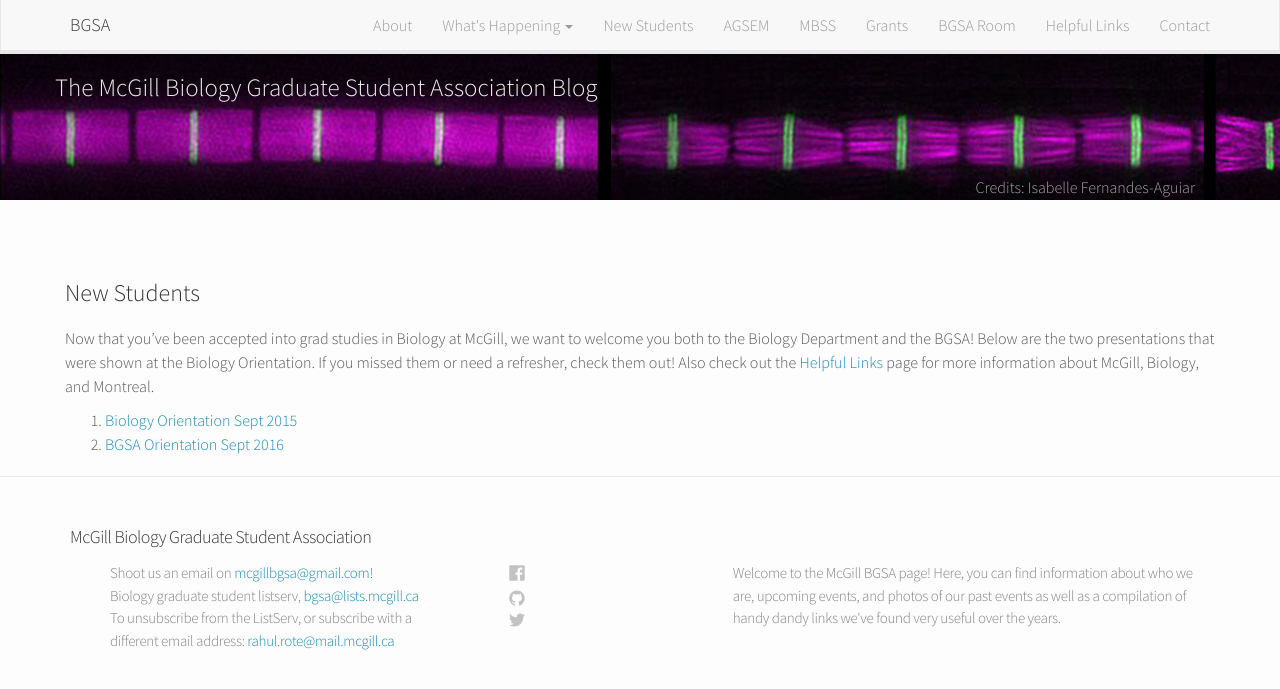
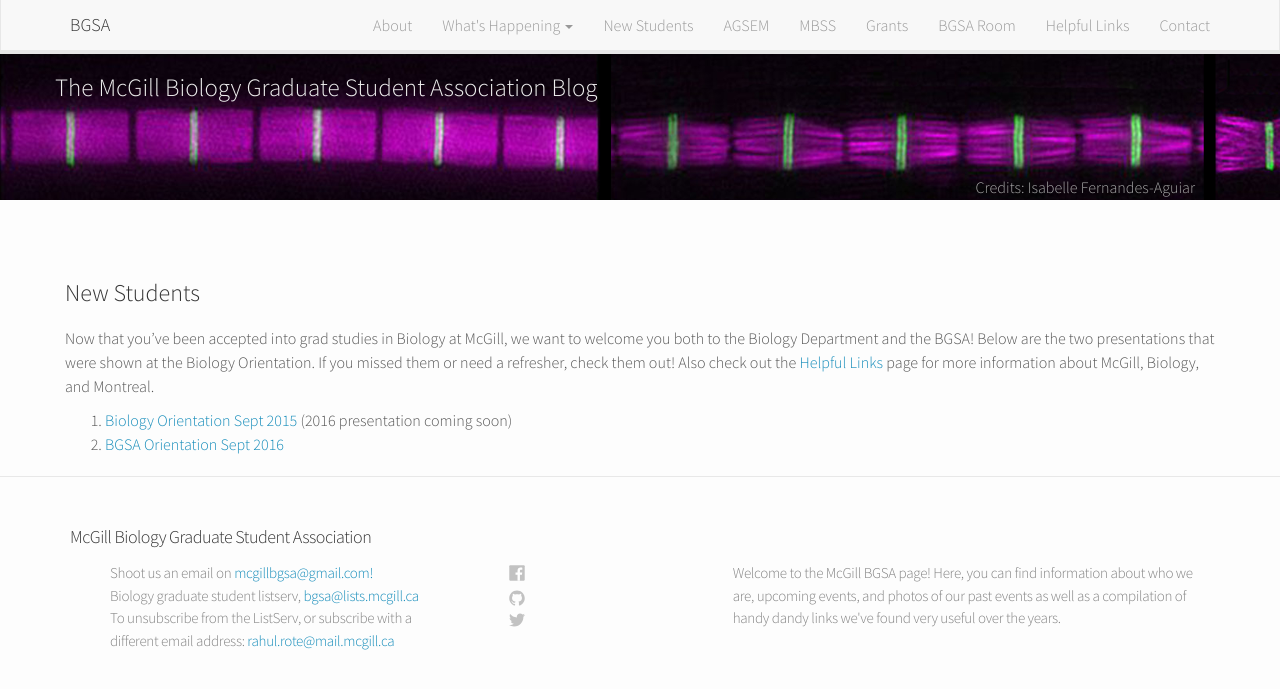
Before and after one commit to McGillBGSA/McGillBGSA.github.io, a Jekyll site: the page built from pages/new_students.md, in a window 1280 px wide. Shown: the top 689 px of the page. Built offline with Jekyll 4.4.1, drawn with Linux system fonts in a browser that asks for light colours; nearby versions of some CDN libraries.

Commit message:
Update new_students.md

```diff
--- a/pages/new_students.md
+++ b/pages/new_students.md
@@ -5,6 +5,6 @@ permalink: /pages/new-students/
 ---
 Now that you've been accepted into grad studies in Biology at McGill, we want to welcome you both to the Biology Department and the BGSA! Below are the two presentations that were shown at the Biology Orientation. If you missed them or need a refresher, check them out! Also check out the [Helpful Links](http://mcgillbgsa.github.io/pages/new-students/) page for more information about McGill, Biology, and Montreal.
 
-1. [Biology Orientation Sept 2015](/assets/orientation/biology-orientation.pdf)
+1. [Biology Orientation Sept 2015](/assets/orientation/biology-orientation.pdf) (2016 presentation coming soon)
 2. [BGSA Orientation Sept 2016](/assets/orientation/
 BGSA_ForWeb_2016.pdf)
```
